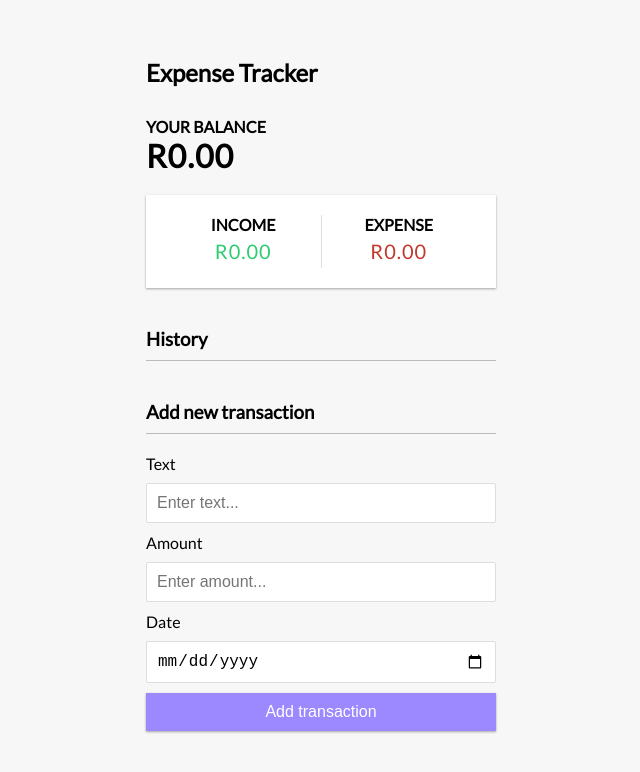
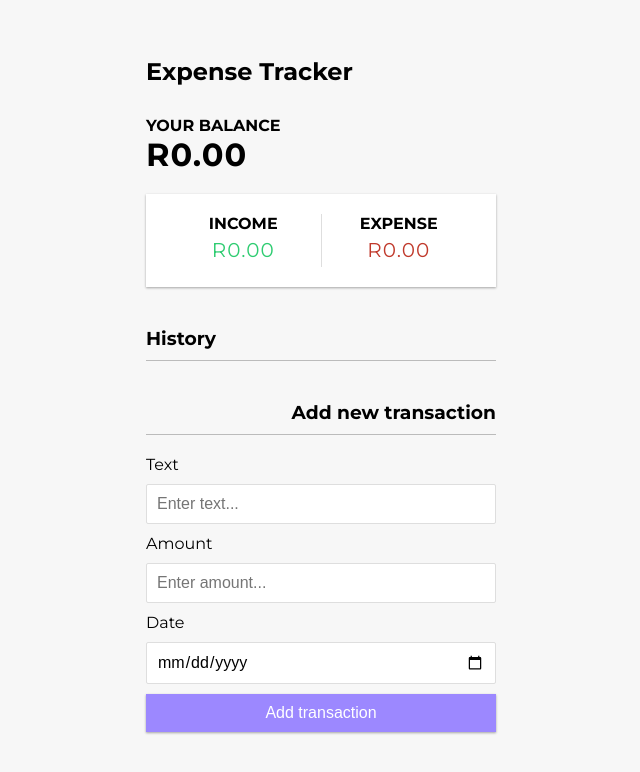
Before and after one commit to ginoleeswan/expense-tracker-react, a React (Create React App) app: page / in a window 1280 px wide. Shown: the top 772 px of the page, without its empty margins (319-959 px from the left). Built offline with nearby package versions, Linux system fonts and the light colour scheme.

Commit message:
changed font and alignment of some titles

```diff
--- a/src/App.css
+++ b/src/App.css
@@ -1,4 +1,4 @@
-@import url('https://fonts.googleapis.com/css?family=Lato&display=swap');
+@import url('https://fonts.googleapis.com/css2?family=Montserrat:ital,wght@0,100;0,200;0,300;0,400;0,600;0,700;0,800;0,900;1,400;1,600&display=swap');
 
 :root {
   --box-shadow: 0 1px 3px rgba(0, 0, 0, 0.12), 0 1px 2px rgba(0, 0, 0, 0.24);
@@ -16,7 +16,7 @@ body {
   justify-content: center;
   min-height: 100vh;
   margin: 0;
-  font-family: 'Lato', sans-serif;
+  font-family: 'Montserrat', sans-serif;
 }
 
 .container {
@@ -28,6 +28,8 @@ h1 {
   letter-spacing: 1px;
   margin: 0;
 }
+
+
 
 h3 {
   border-bottom: 1px solid #bbb;
@@ -71,7 +73,6 @@ h4 {
 .money.minus {
   color: #c0392b;
 }
-
 
 
 .list {
@@ -129,6 +130,10 @@ h4 {
 
 
 
+.form-title {
+  text-align: right;
+}
+
 
 
 label {
@@ -143,6 +148,7 @@ input[type='date'] {
   border-radius: 2px;
   display: block;
   font-size: 16px;
+  font-family: sans-serif;
   padding: 10px;
   width: 100%;
 }
@@ -158,7 +164,10 @@ input[type='date'] {
   margin: 10px 0 30px;
   padding: 10px;
   width: 100%;
+  font-family: sans-serif;
+
 }
+
 
 .btn:focus,
 .delete-btn:focus {
--- a/src/components/AddTransaction.js
+++ b/src/components/AddTransaction.js
@@ -31,7 +31,7 @@ export default function AddTransaction() {
     return (
         <div>
 
-            <h3>Add new transaction</h3>
+            <h3 className="form-title">Add new transaction</h3>
 
             <form onSubmit={onSubmit}>
 
--- a/src/components/TransactionList.js
+++ b/src/components/TransactionList.js
@@ -10,7 +10,7 @@ export default function TransactionList() {
 
     return (
         <>
-        <h3>History</h3>
+        <h3 className="list-title">History</h3>
             <ul className="list">
                 {transactions.map(transaction => (<Transaction key={transaction.id}  transaction={transaction} />))}
             </ul>
--- a/src/context/AppReducer.js
+++ b/src/context/AppReducer.js
@@ -1,4 +1,4 @@
-export default (state, action) => {
+const AppReducer = (state, action) => {
     switch(action.type) {
 
         case 'DELETE_TRANSACTION':
@@ -17,3 +17,5 @@ export default (state, action) => {
             return state;
     }
 }
+
+export default AppReducer;
```
